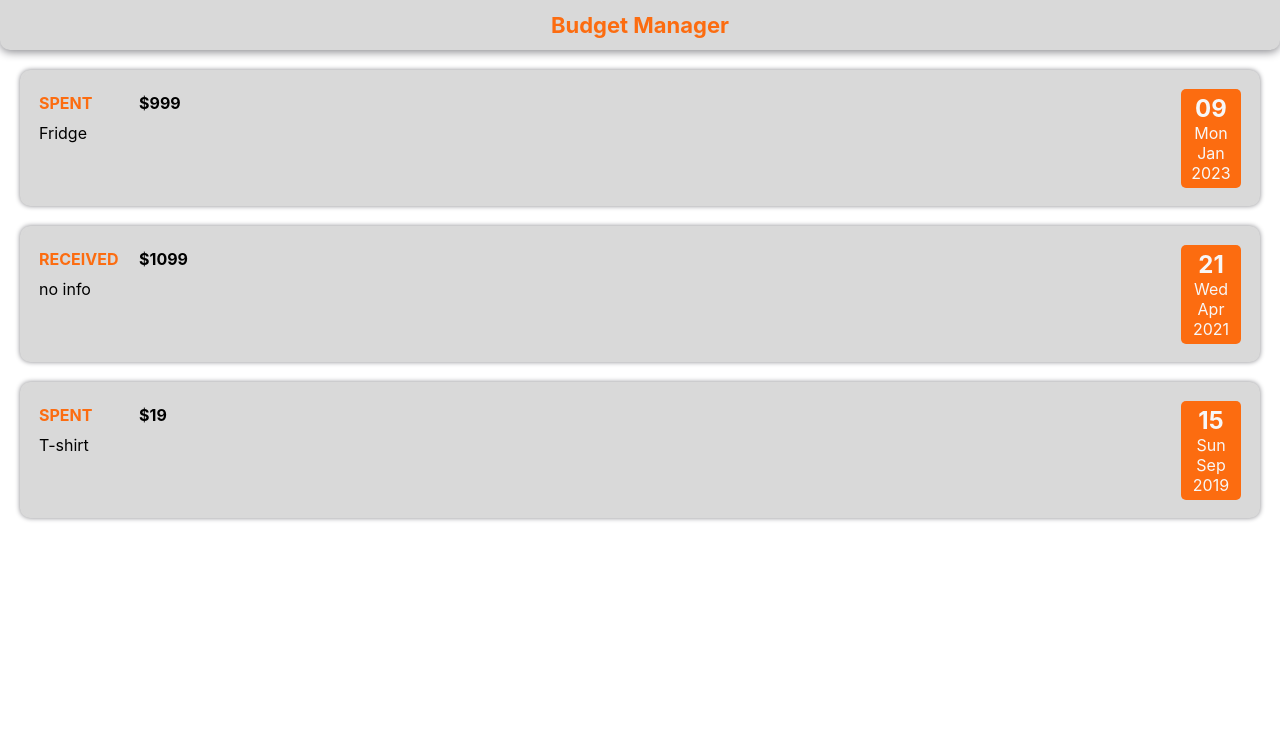
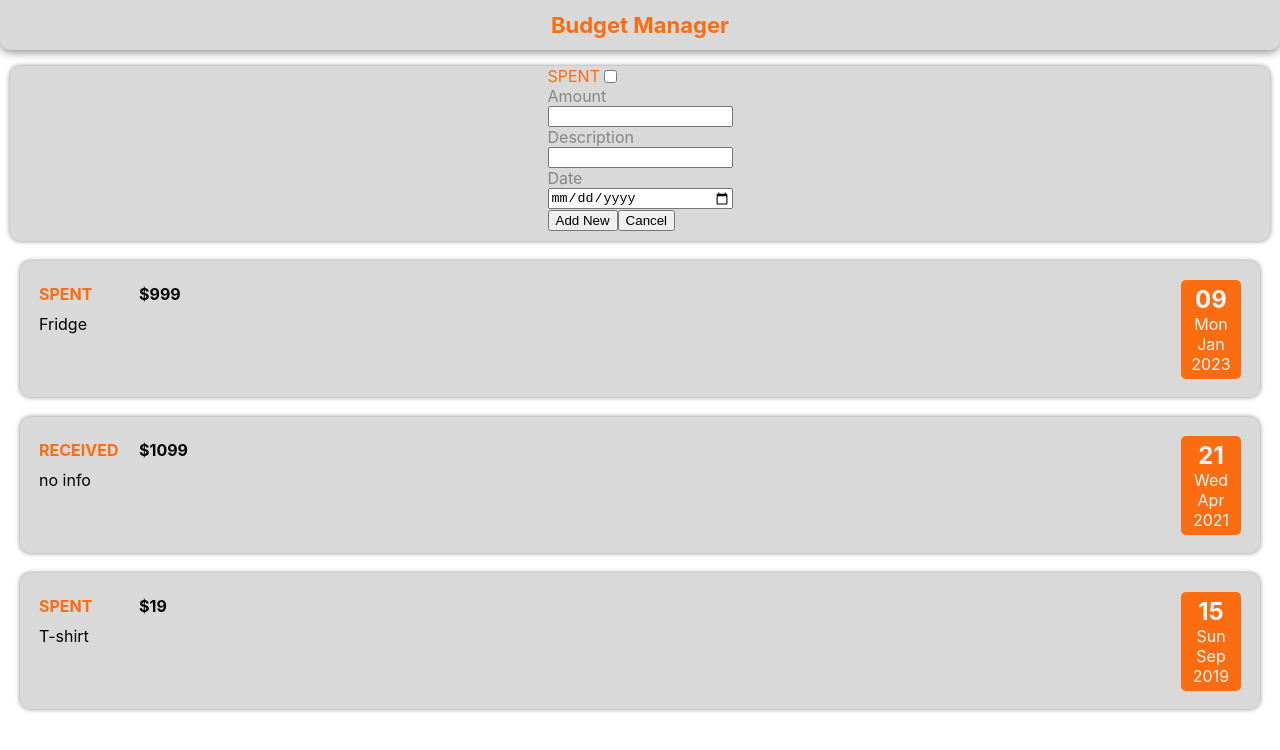
Before and after one commit to IvanTsatsura/react-test-app, a React (Create React App) app: page / in a window 1280 px wide. Shown: the top 750 px of the page. Built offline with nearby package versions, Linux system fonts and the light colour scheme.

Commit message:
Create components for adding new transition

```diff
--- a/src/App.js
+++ b/src/App.js
@@ -1,5 +1,6 @@
 import Transactions from "./Components/Transactions/Transactions";
 import Header from "./Components/Header/Header";
+import NewTransaction from "./Components/NewTransaction/NewTransaction";
 
 function App() {
   const amounts = [
@@ -20,6 +21,7 @@ function App() {
   return (
     <div className="App">
       <Header/>
+      <NewTransaction/>
       <Transactions transactions={amounts} />
     </div>
   );
--- /dev/null
+++ b/src/Components/NewTransaction/NewTransaction.js
@@ -0,0 +1,12 @@
+import "./NewTransaction.css";
+import TransactionForm from "./TransactionForm";
+
+function NewTransaction(){
+    return (
+        <div className="new-transaction">
+            <TransactionForm/>
+        </div>
+    );
+}
+
+export default NewTransaction;
--- /dev/null
+++ b/src/Components/NewTransaction/TransactionForm.css
@@ -0,0 +1,22 @@
+.transaction-form{
+    display: flex;
+    flex-direction: column;
+    align-content: space-around;
+    flex-wrap: wrap;
+    margin: 16px 10px 0px 10px;
+    padding: 0px 10px 10px 10px;
+    background-color: var(--t-color);
+    border-radius: 10px;
+    box-shadow: 0px 0px 5px var(--f-color);
+}
+.transaction-form .control{
+    display: flex;
+    flex-direction: column;
+    color: var(--f-color);
+}
+.transaction-form .spent-control{
+    display: flex;
+    color: var(--s-color);
+    align-items: flex-end;
+    align-content: space-between;
+}
--- /dev/null
+++ b/src/Components/NewTransaction/TransactionForm.js
@@ -0,0 +1,33 @@
+import "./TransactionForm.css";
+import React, { useState } from "react";
+
+function TransactionForm() {
+  return (
+    <form>
+      <div className="transaction-form">
+        <div className="spent-control">
+          <label className="label">SPENT</label>
+          <input type="checkbox" />
+        </div>
+        <div className="control">
+          <label className="label">Amount</label>
+          <input type="number" />
+        </div>
+        <div className="control">
+          <label className="label">Description</label>
+          <input type="text" />
+        </div>
+        <div className="control">
+          <label className="label">Date</label>
+          <input type="date" />
+        </div>
+        <div>
+          <button className="add-button">Add New</button>
+          <button className="cancel-button">Cancel</button>
+        </div>
+      </div>
+    </form>
+  );
+}
+
+export default TransactionForm;
```
Also changed, not shown: src/Components/NewTransaction/NewTransaction.css (added).
